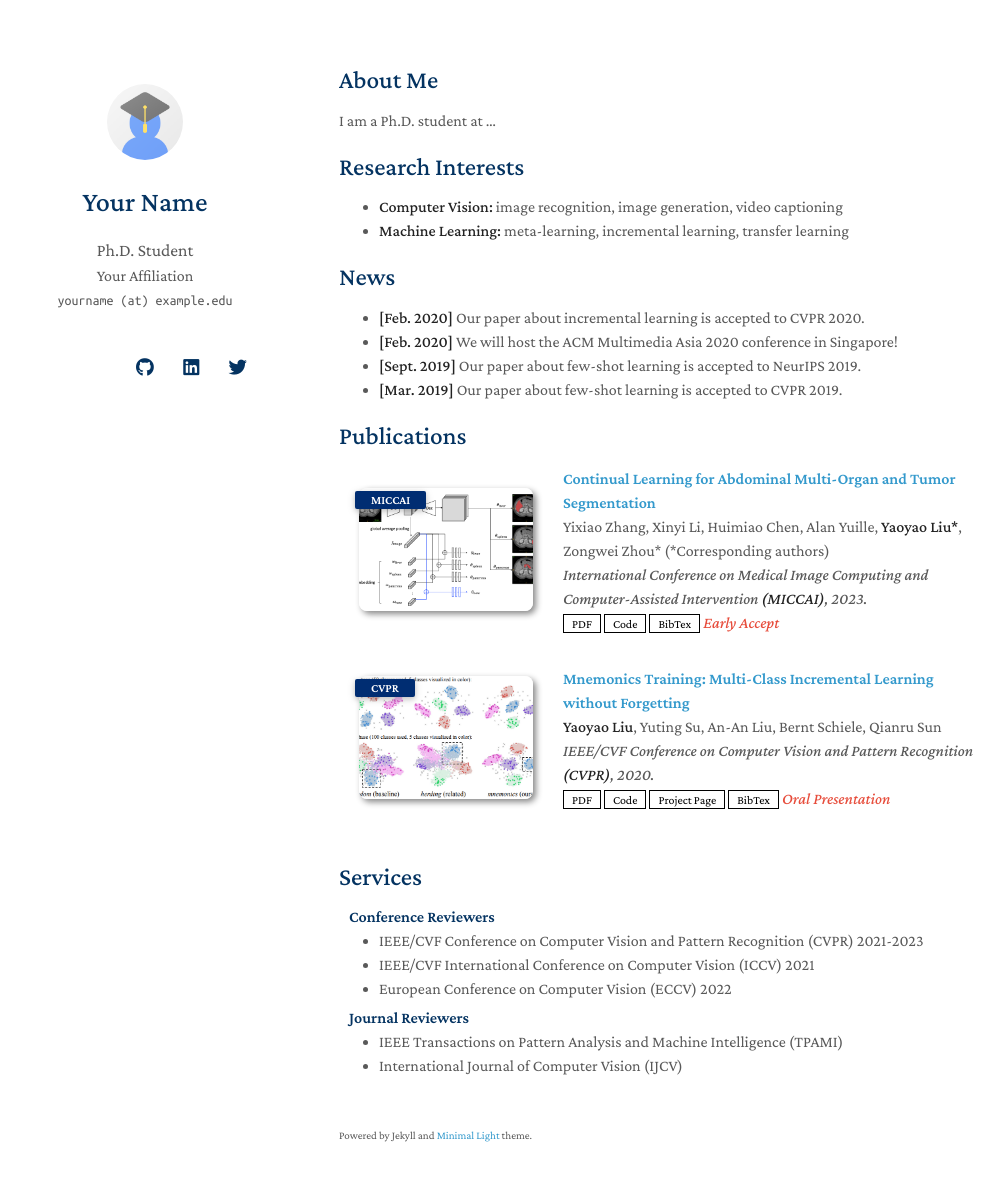
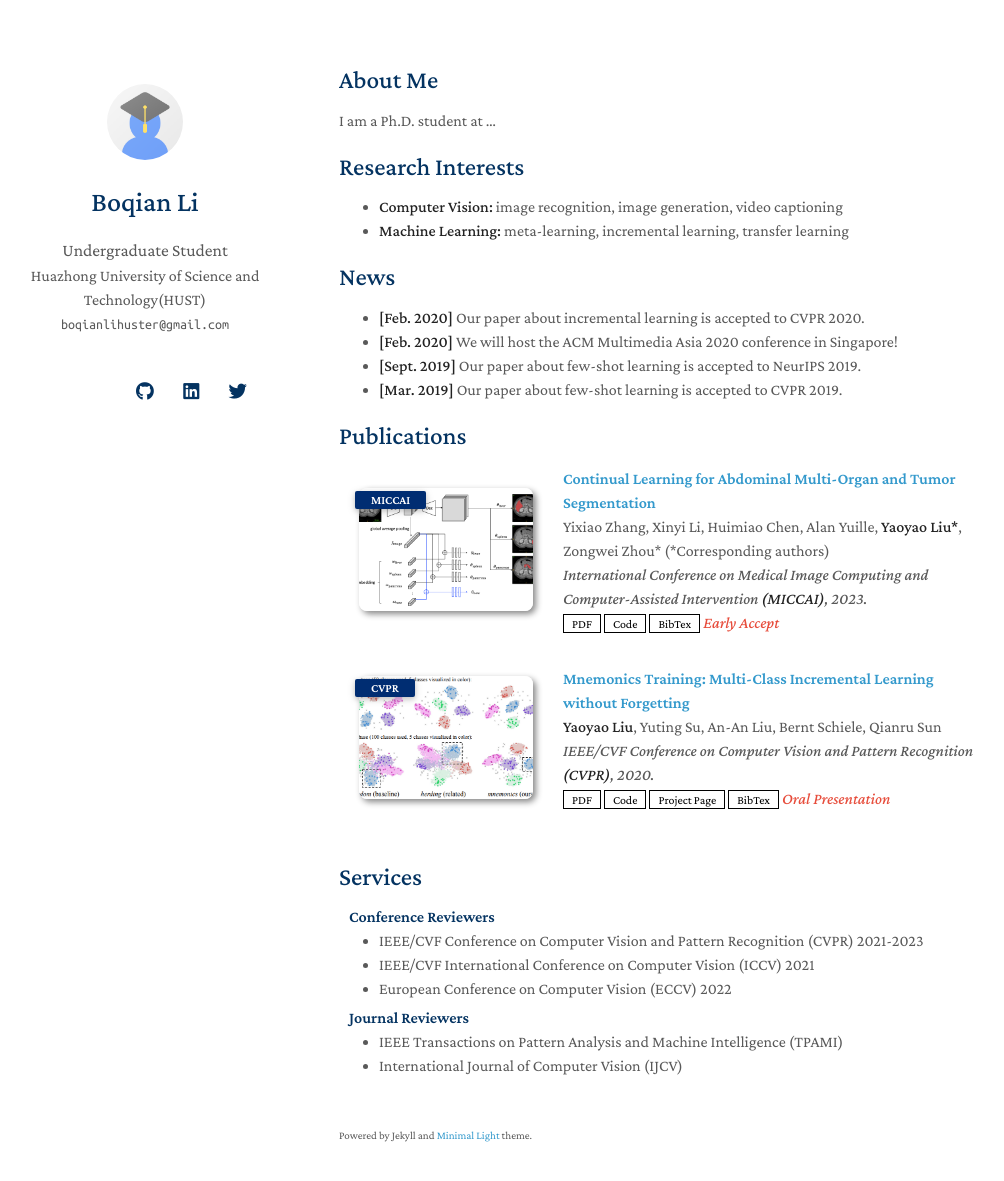
Before and after one commit to boqian-li/boqian-li.github.io, a Jekyll site: the page built from index.md, in a window 1280 px wide and 1216 px high. Shown: the top 1181 px of the window, without its empty margins (131-1135 px from the left). Built offline with Jekyll 4.4.1, drawn with Linux system fonts in a browser that asks for light colours; nearby versions of some CDN libraries; a style sheet for code colours, icons or effects is not loaded; our own code applies the rules of GitHub Pages for plain Markdown files.

Commit message:
Update _config.yml

```diff
--- a/_config.yml
+++ b/_config.yml
@@ -1,8 +1,8 @@
 # Basic Information
-title: Your Name
-position: Ph.D. Student
-affiliation: Your Affiliation
-email: yourname (at) example.edu
+title: Boqian Li
+position: Undergraduate Student
+affiliation: Huazhong University of Science and Technology(HUST)
+email: boqianlihuster@gmail.com
 
 # Search Engine Optimization (SEO)
 # The following information is used to improve the website traffic from search engines, e.g., Google.
@@ -14,8 +14,8 @@ canonical: https://minimal-light-theme.yliu.me/
 # If you don't need one of them, you may delete the corresponding line.
 google_scholar: https://scholar.google.com/
 cv_link: assets/files/curriculum_vitae.pdf
-github_link: https://github.com/
-linkedin: https://www.linkedin.com/
+github_link: https://github.com/boqian-li
+linkedin: www.linkedin.com/in/boqian-li-3b8528282
 twitter: https://twitter.com/
 
 # Images (e.g., your profile picture and your website's favicon)
```
